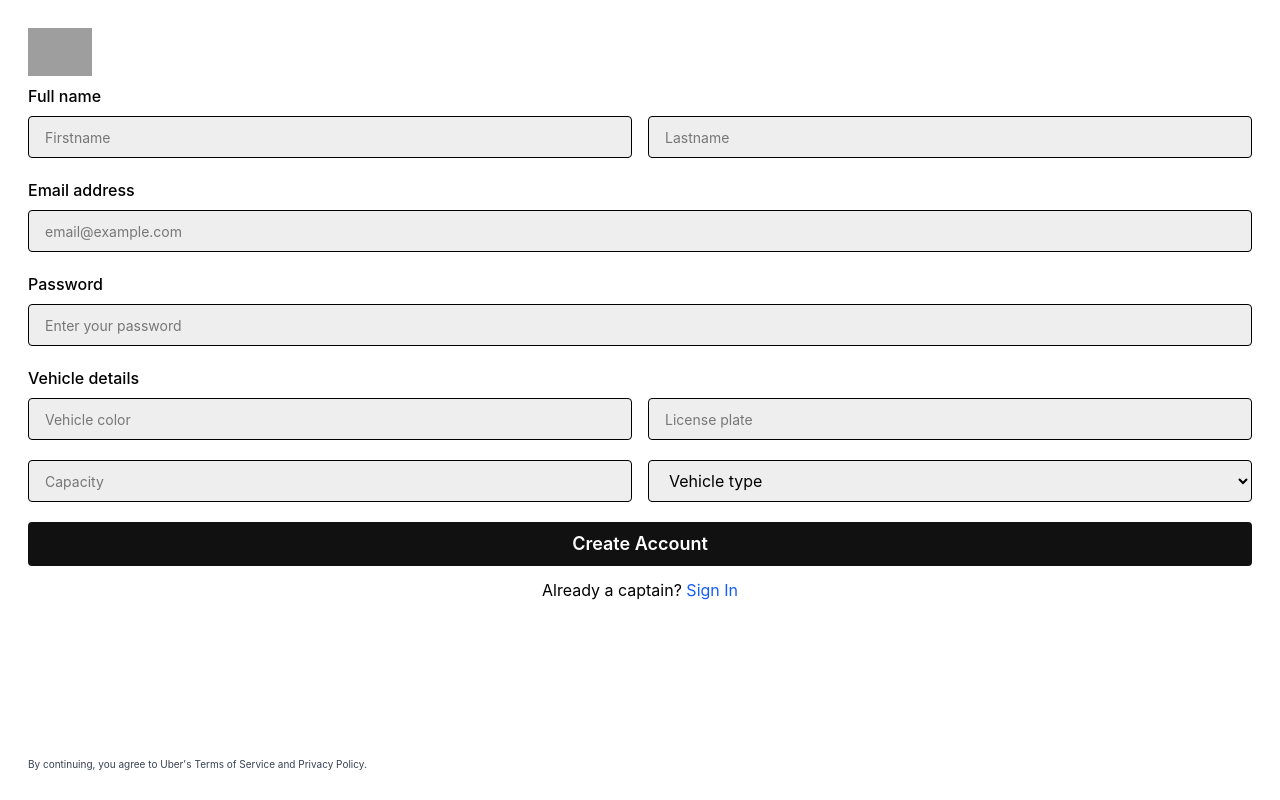
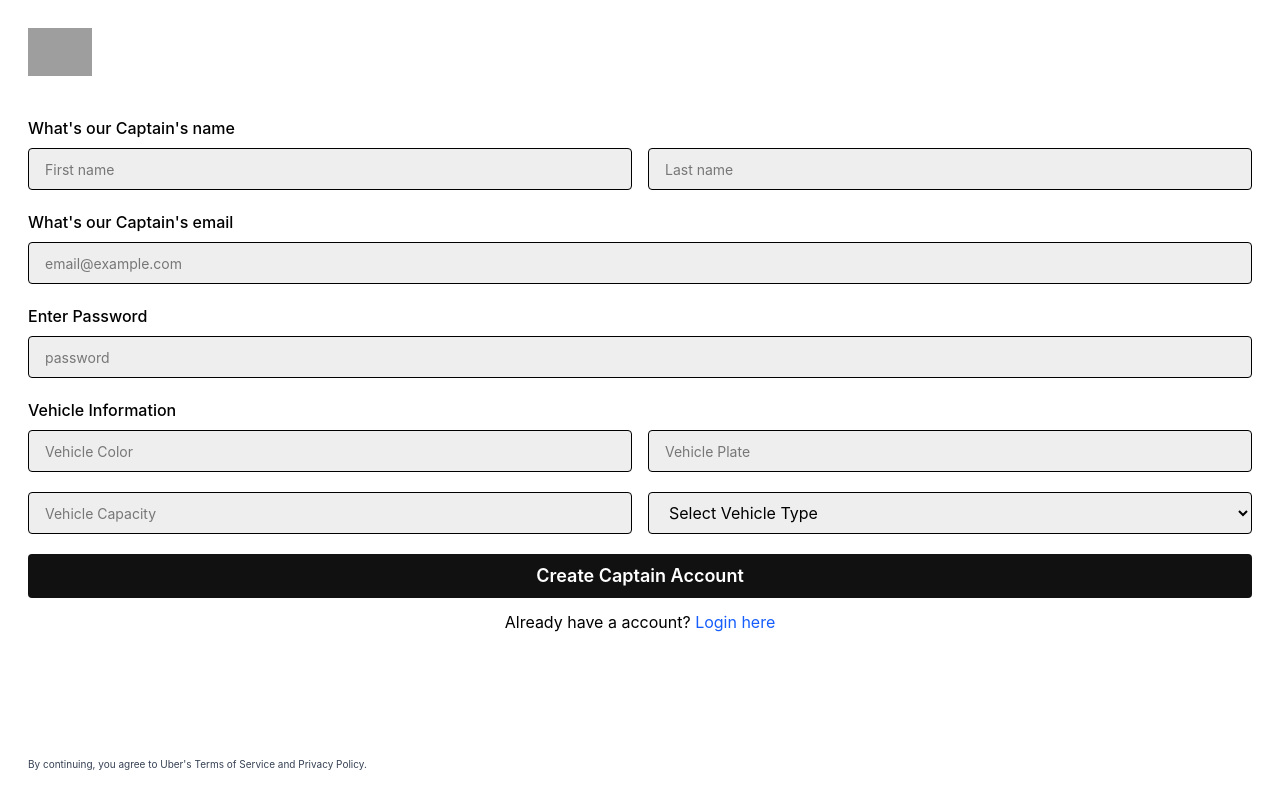
Before and after one commit to devBuku/Uber, a React (Vite) app in the folder frontend/: page /captain-signup in a window 1280 px wide. Built offline with nearby package versions, Linux system fonts and the light colour scheme; grey boxes are pictures that could not be loaded.

Commit message:
feat: add captain auth flow (login/signup/protect wrapper) and CaptainContext

```diff
--- /dev/null
+++ b/frontend/src/context/CaptainContext.jsx
@@ -0,0 +1,31 @@
+import { createContext, useState, useContext } from "react";
+
+export const CaptainDataContext = createContext();
+
+const CaptainContext = ({ children }) => {
+    const [captain, setCaptain] = useState(null);
+    const [isLoading, setIsLoading] = useState(false);
+    const [error, setError] = useState(null);
+
+    const updateCaptain = (captainData) => {
+        setCaptain(captainData);
+    };
+
+    const value = {
+        captain,
+        setCaptain,
+        isLoading,
+        setIsLoading,
+        error,
+        setError,
+        updateCaptain,
+    };
+
+    return (
+        <CaptainDataContext.Provider value={value}>
+            {children}
+        </CaptainDataContext.Provider>
+    );
+};
+
+export default CaptainContext;
--- a/frontend/src/main.jsx
+++ b/frontend/src/main.jsx
@@ -2,12 +2,15 @@ import { BrowserRouter } from "react-router-dom";
 import { createRoot } from "react-dom/client";
 import "./index.css";
 import App from "./App.jsx";
-import UserContext from "./context/userContext.jsx";
+import UserContext from "./context/UserContext.jsx";
+import CaptainContext from "./context/CaptainContext.jsx";
 
 createRoot(document.getElementById("root")).render(
-    <UserContext>
-        <BrowserRouter>
-            <App />
-        </BrowserRouter>
-    </UserContext>,
+    <CaptainContext>
+        <UserContext>
+            <BrowserRouter>
+                <App />
+            </BrowserRouter>
+        </UserContext>
+    </CaptainContext>,
 );
--- /dev/null
+++ b/frontend/src/pages/CaptainHome.jsx
@@ -0,0 +1,5 @@
+const CaptainHome = () => {
+    return <div>CaptainHome</div>;
+};
+
+export default CaptainHome;
--- a/frontend/src/pages/CaptainSignup.jsx
+++ b/frontend/src/pages/CaptainSignup.jsx
@@ -1,22 +1,31 @@
-import { useState } from "react";
+import React, { useState } from "react";
 import { Link } from "react-router-dom";
+import { CaptainDataContext } from "../context/CaptainContext";
+import { useNavigate } from "react-router-dom";
+import axios from "axios";
 
 const CaptainSignup = () => {
+    const navigate = useNavigate();
+
     const [email, setEmail] = useState("");
     const [password, setPassword] = useState("");
     const [firstName, setFirstName] = useState("");
     const [lastName, setLastName] = useState("");
+
     const [vehicleColor, setVehicleColor] = useState("");
     const [vehiclePlate, setVehiclePlate] = useState("");
     const [vehicleCapacity, setVehicleCapacity] = useState("");
     const [vehicleType, setVehicleType] = useState("");
 
-  const [captainData, setCaptainData] = useState({});
+    const { captain, setCaptain } = React.useContext(CaptainDataContext);
 
-  const submitHandler = (e) => {
+    const submitHandler = async (e) => {
         e.preventDefault();
-    setCaptainData({
-      fullname: { firstname: firstName, lastname: lastName },
+        const captainData = {
+            fullname: {
+                firstname: firstName,
+                lastname: lastName,
+            },
             email: email,
             password: password,
             vehicle: {
@@ -25,11 +34,25 @@ const CaptainSignup = () => {
                 capacity: vehicleCapacity,
                 vehicleType: vehicleType,
             },
-    });
+        };
+
+        const response = await axios.post(
+            `${import.meta.env.VITE_BASE_URL}/api/captain/register`,
+            captainData,
+            { withCredentials: true },
+        );
+
+        if (response.status === 201) {
+            const data = response.data;
+            setCaptain(data.captain);
+            localStorage.setItem("token", data.token);
+            navigate("/captain-home");
+        }
+
         setEmail("");
-    setPassword("");
         setFirstName("");
         setLastName("");
+        setPassword("");
         setVehicleColor("");
         setVehiclePlate("");
         setVehicleCapacity("");
@@ -39,7 +62,7 @@ const CaptainSignup = () => {
         <div className="p-7 h-screen flex flex-col justify-between">
             <div>
                 <img
-          className="w-16 mb-2"
+                    className="w-16 mb-10"
                     src="https://www.svgrepo.com/show/505031/uber-driver.svg"
                     alt=""
                 />
@@ -48,116 +71,127 @@ const CaptainSignup = () => {
                         submitHandler(e);
                     }}
                 >
-          <h3 className="text-base font-medium mb-2">Full name</h3>
+                    <h3 className="text-base font-medium mb-2">
+                        What's our Captain's name
+                    </h3>
                     <div className="flex gap-4 mb-5">
                         <input
+                            required
+                            className="bg-[#eee] w-1/2 rounded px-4 py-2 border text-base placeholder:text-sm"
+                            type="text"
+                            placeholder="First name"
                             value={firstName}
                             onChange={(e) => {
                                 setFirstName(e.target.value);
                             }}
+                        />
+                        <input
+                            required
+                            className="bg-[#eee] w-1/2 rounded px-4 py-2 border text-base placeholder:text-sm"
                             type="text"
-              className="bg-[#eee] w-1/2 rounded px-4 py-2 border text-base placeholder:text-sm"
-              required
-              placeholder="Firstname"
-            />
-
-            <input
+                            placeholder="Last name"
                             value={lastName}
                             onChange={(e) => {
                                 setLastName(e.target.value);
                             }}
-              type="text"
-              className="bg-[#eee] w-1/2 rounded px-4 py-2 border text-base placeholder:text-sm"
-              placeholder="Lastname"
                         />
                     </div>
-          <h3 className="text-base font-medium mb-2">Email address</h3>
+
+                    <h3 className="text-base font-medium mb-2">
+                        What's our Captain's email
+                    </h3>
                     <input
+                        required
                         value={email}
                         onChange={(e) => {
                             setEmail(e.target.value);
                         }}
+                        className="bg-[#eee] mb-5 rounded px-4 py-2 border w-full text-base placeholder:text-sm"
                         type="email"
-            className="bg-[#eee] mb-5 rounded px-4 py-2 border w-full text-base placeholder:text-sm"
-            required
                         placeholder="email@example.com"
                     />
-          <h3 className="text-base font-medium mb-2">Password</h3>
+
+                    <h3 className="text-base font-medium mb-2">Enter Password</h3>
+
                     <input
+                        className="bg-[#eee] mb-5 rounded px-4 py-2 border w-full text-base placeholder:text-sm"
                         value={password}
                         onChange={(e) => {
                             setPassword(e.target.value);
                         }}
+                        required
                         type="password"
-            className="bg-[#eee] mb-5 rounded px-4 py-2 border w-full text-base placeholder:text-sm"
-            required
-            placeholder="Enter your password"
+                        placeholder="password"
                     />
-          <h3 className="text-base font-medium mb-2">Vehicle details</h3>
+
+                    <h3 className="text-base font-medium mb-2">
+                        Vehicle Information
+                    </h3>
                     <div className="flex gap-4 mb-5">
                         <input
+                            required
+                            className="bg-[#eee] w-1/2 rounded px-4 py-2 border text-base placeholder:text-sm"
+                            type="text"
+                            placeholder="Vehicle Color"
                             value={vehicleColor}
                             onChange={(e) => {
                                 setVehicleColor(e.target.value);
                             }}
-              type="text"
-              className="bg-[#eee] w-1/2 rounded px-4 py-2 border text-base placeholder:text-sm"
-              required
-              placeholder="Vehicle color"
                         />
                         <input
+                            required
+                            className="bg-[#eee] w-1/2 rounded px-4 py-2 border text-base placeholder:text-sm"
+                            type="text"
+                            placeholder="Vehicle Plate"
                             value={vehiclePlate}
                             onChange={(e) => {
                                 setVehiclePlate(e.target.value);
                             }}
-              type="text"
-              className="bg-[#eee] w-1/2 rounded px-4 py-2 border text-base placeholder:text-sm"
-              required
-              placeholder="License plate"
                         />
                     </div>
                     <div className="flex gap-4 mb-5">
                         <input
+                            required
+                            className="bg-[#eee] w-1/2 rounded px-4 py-2 border text-base placeholder:text-sm"
+                            type="number"
+                            placeholder="Vehicle Capacity"
                             value={vehicleCapacity}
                             onChange={(e) => {
                                 setVehicleCapacity(e.target.value);
                             }}
-              type="number"
-              className="bg-[#eee] w-1/2 rounded px-4 py-2 border text-base placeholder:text-sm"
-              required
-              placeholder="Capacity"
                         />
                         <select
+                            required
+                            className="bg-[#eee] w-1/2 rounded px-4 py-2 border text-base placeholder:text-sm"
                             value={vehicleType}
                             onChange={(e) => {
                                 setVehicleType(e.target.value);
                             }}
-              className="bg-[#eee] w-1/2 rounded px-4 py-2 border text-base placeholder:text-sm"
-              required
                         >
                             <option value="" disabled>
-                Vehicle type
+                                Select Vehicle Type
                             </option>
                             <option value="car">Car</option>
-              <option value="motorcycle">Motorcycle</option>
                             <option value="auto">Auto</option>
+                            <option value="moto">Moto</option>
                         </select>
                     </div>
-          <button className="bg-[#111] text-white font-semibold mb-3 rounded px-4 py-2 w-full text-lg">
-            Create Account
+
+                    <button className="bg-[#111] text-white font-semibold mb-3 rounded px-4 py-2 w-full text-lg placeholder:text-base">
+                        Create Captain Account
                     </button>
+                </form>
                 <p className="text-center">
-            Already a captain?{" "}
+                    Already have a account?{" "}
                     <Link to="/captain-login" className="text-blue-600">
-              Sign In
+                        Login here
                     </Link>
                 </p>
-        </form>
             </div>
             <div>
                 <p className="text-[10px] text-gray-700">
-          By continuing, you agree to Uber's Terms of Service and Privacy
-          Policy.
+                    By continuing, you agree to Uber's Terms of Service and
+                    Privacy Policy.
                 </p>
             </div>
         </div>
--- a/frontend/src/pages/UserLogin.jsx
+++ b/frontend/src/pages/UserLogin.jsx
@@ -2,7 +2,7 @@ import { useState } from "react";
 import { Link, useNavigate } from "react-router-dom";
 import { useContext } from "react";
 import axios from "axios";
-import { UserDataContext } from "../context/userContext";
+import { UserDataContext } from "../context/UserContext";
 
 const UserLogin = () => {
     const [email, setEmail] = useState("");
--- a/frontend/src/pages/UserSignup.jsx
+++ b/frontend/src/pages/UserSignup.jsx
@@ -1,7 +1,7 @@
 import React, { useState } from "react";
 import { Link, useNavigate } from "react-router-dom";
 import axios from "axios";
-import { UserDataContext } from "../context/userContext";
+import { UserDataContext } from "../context/UserContext";
 
 const UserSignup = () => {
     const [email, setEmail] = useState("");
```
Also changed, not shown: frontend/src/App.jsx (+11 -0 lines), frontend/src/pages/CaptainLogin.jsx (+22 -4 lines), frontend/src/pages/CaptainProtectWrapper.jsx (added, +44 -0 lines), frontend/src/context/UserContext.jsx (renamed from frontend/src/context/userContext.jsx). Lines whose indentation alone changed are shown as unchanged.
